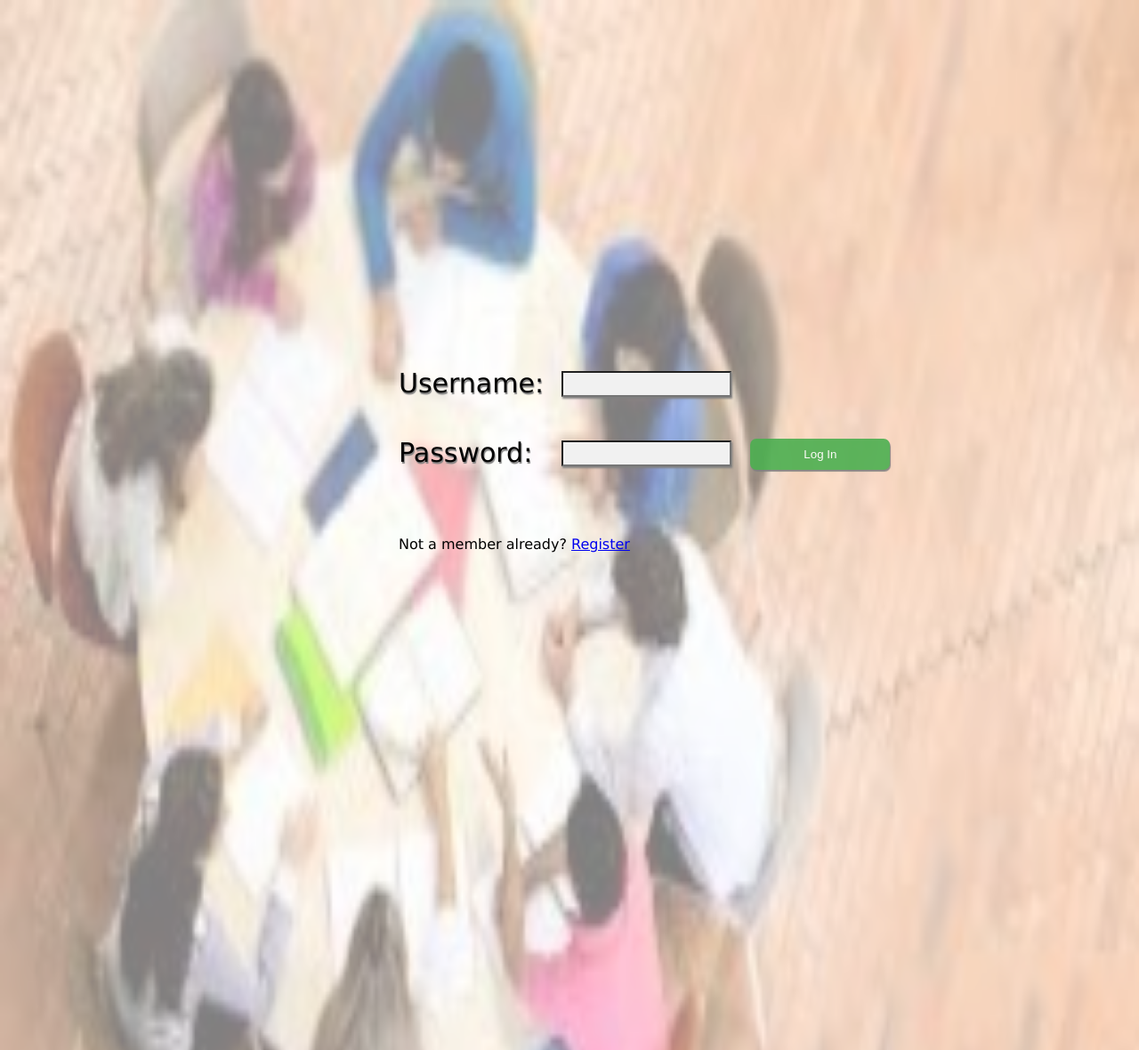
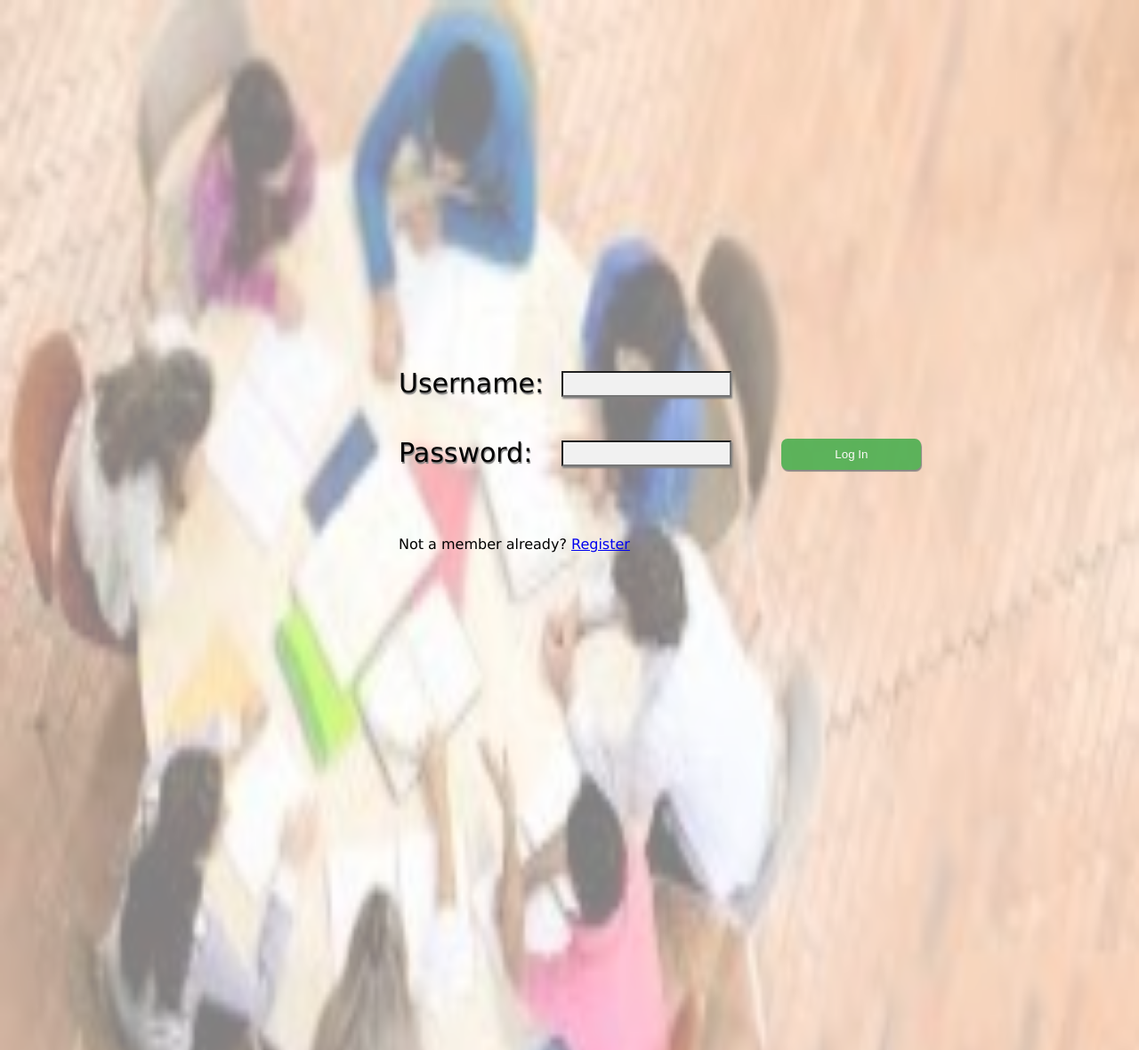
Before and after one commit to tanny411/GroupStudy, a PHP site: page /login.php in a window 1280 px wide. Shown: the whole page at 89% size. Run offline with PHP 8.4, Linux system fonts and the light colour scheme.

Commit message:
login button spaced

```diff
--- a/login.css
+++ b/login.css
@@ -56,6 +56,7 @@ input[type="submit"]{
 	opacity: 0.9;
 	border-radius:7px;
 	box-shadow:1px 2px 1px gray;
+	margin: 5px 0 5px 45px;
 }
 
 input[type=submit]:hover {
```
